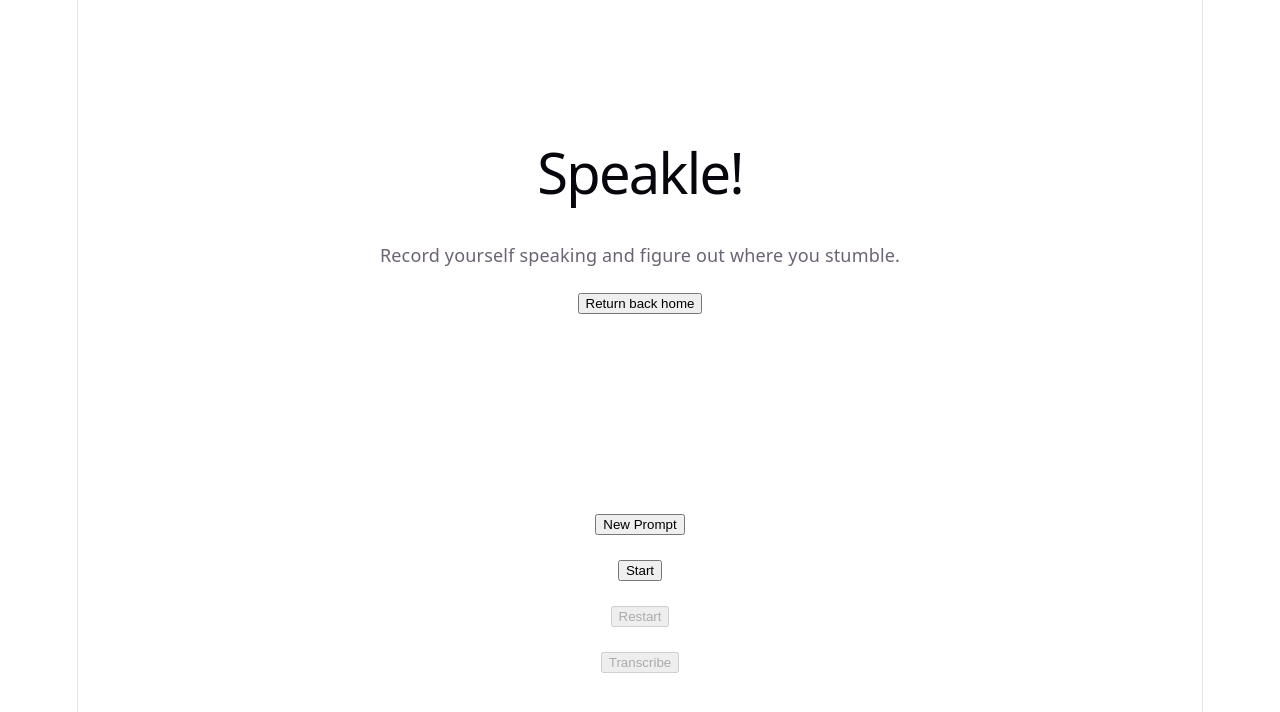
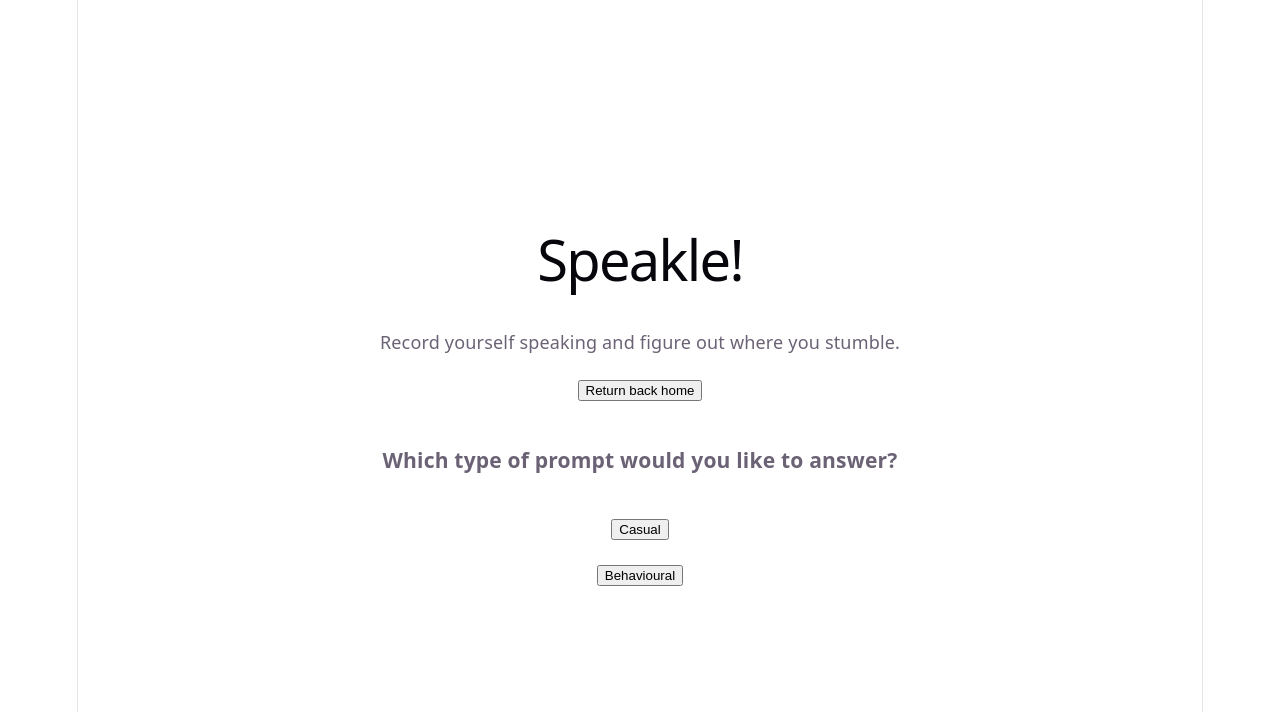
Before and after one commit to ezhang07/speakle, a React (Vite) app in the folder frontend/: page /record in a window 1280 px wide. Shown: the top 712 px of the page. Built offline with nearby package versions, Linux system fonts and the light colour scheme; no server answers.

Commit message:
Add setup, recording, review phase. Whole mvp pipeline implemented

```diff
--- a/frontend/src/Record.tsx
+++ b/frontend/src/Record.tsx
@@ -25,6 +25,9 @@ function Record() {
   const mediaRecorder = useRef<MediaRecorder | null>(null);
   const restartRec = useRef(false);
   const playbackRef = useRef<HTMLVideoElement>(null);
+
+  type Phase = 'setup' | 'recording' | 'review'
+  const [phase, setPhase] = useState<Phase>('setup')
 
 
   // Runs when the user clicks "Transcribe".
@@ -57,6 +60,7 @@ function Record() {
       setError(err instanceof Error ? err.message : String(err))
     } finally {
       setLoading(false)
+      setPhase('review')
     }
   }
 
@@ -111,6 +115,9 @@ function Record() {
   }
 
   useEffect(() => {
+    if (phase !== 'recording') return; // only run once we are in the recording phase
+
+
     let cancelled = false;
     let localStream: MediaStream | null = null;
 
@@ -141,12 +148,18 @@ function Record() {
       cancelled = true;
       console.log('Cleanup done');
     };
-  }, []);
+  }, [phase]);
 
   function seekTime(time: number) {
     if (!playbackRef.current) return;
     playbackRef.current.currentTime = Math.max(0, time - transcriptionClickOffset);
     playbackRef.current.play();
+  }
+
+  function selectPrompt(cat: 'casual' | 'behavioural') {
+    const filteredPrompts = prompts.filter(p => p.category === cat);
+    setPrompt(filteredPrompts[Math.floor(Math.random() * filteredPrompts.length)]);
+    setPhase('recording');
   }
 
   return (
@@ -158,29 +171,42 @@ function Record() {
       Return back home
       </button>
 
-      <video ref={videoRef} autoPlay playsInline muted
-        style={{ display: result ? 'none' : 'block' }}>
+
+      {phase === 'setup' && (<> <h3>Which type of prompt would you like to answer?</h3>
+      <button type="button" onClick={() => {selectPrompt('casual')}}>Casual</button>
+      <button type="button" onClick={() => {selectPrompt('behavioural')}}>Behavioural</button>
+      </>)}
+
+
+
+      {phase === 'recording' && (<>
+      <video ref={videoRef} autoPlay playsInline muted>
         </video>
-        <button type="button" onClick={() => setPrompt(prompts[Math.floor(Math.random() * prompts.length)])}>
-          New Prompt
-        </button>
+
         {prompt && <p>Prompt: {prompt.text}</p>}
-      {vidURL && result && <video ref={playbackRef} src={vidURL} controls></video>}
+
         <button type="button" onClick={() => recording ? stopRecording() : startRecording()}>
         {recording ? 'Stop' : 'Start'}
         </button>
+
         <button type="button" onClick={() => restartRecording()} disabled={!recording}>
         Restart
         </button>
+
         <button type="button" onClick={handleUpload} disabled={!file || loading || recording}>
         {loading ? 'Transcribing…' : 'Transcribe'}
         </button>
+        </>)}
+
+
+      {phase === 'review' && (<>
+      {vidURL && result && <video ref={playbackRef} src={vidURL} controls></video>}
+      {result && <Transcript words={result.words} onSeek={seekTime}></Transcript>}
+      </>)}
 
 
       {error && <p style={{ color: 'red' }}>Error: {error}</p>}
 
-
-      {result && <Transcript words={result.words} onSeek={seekTime}></Transcript>}
 
     </section>
   )
```
Lines whose indentation alone changed are shown as unchanged.
